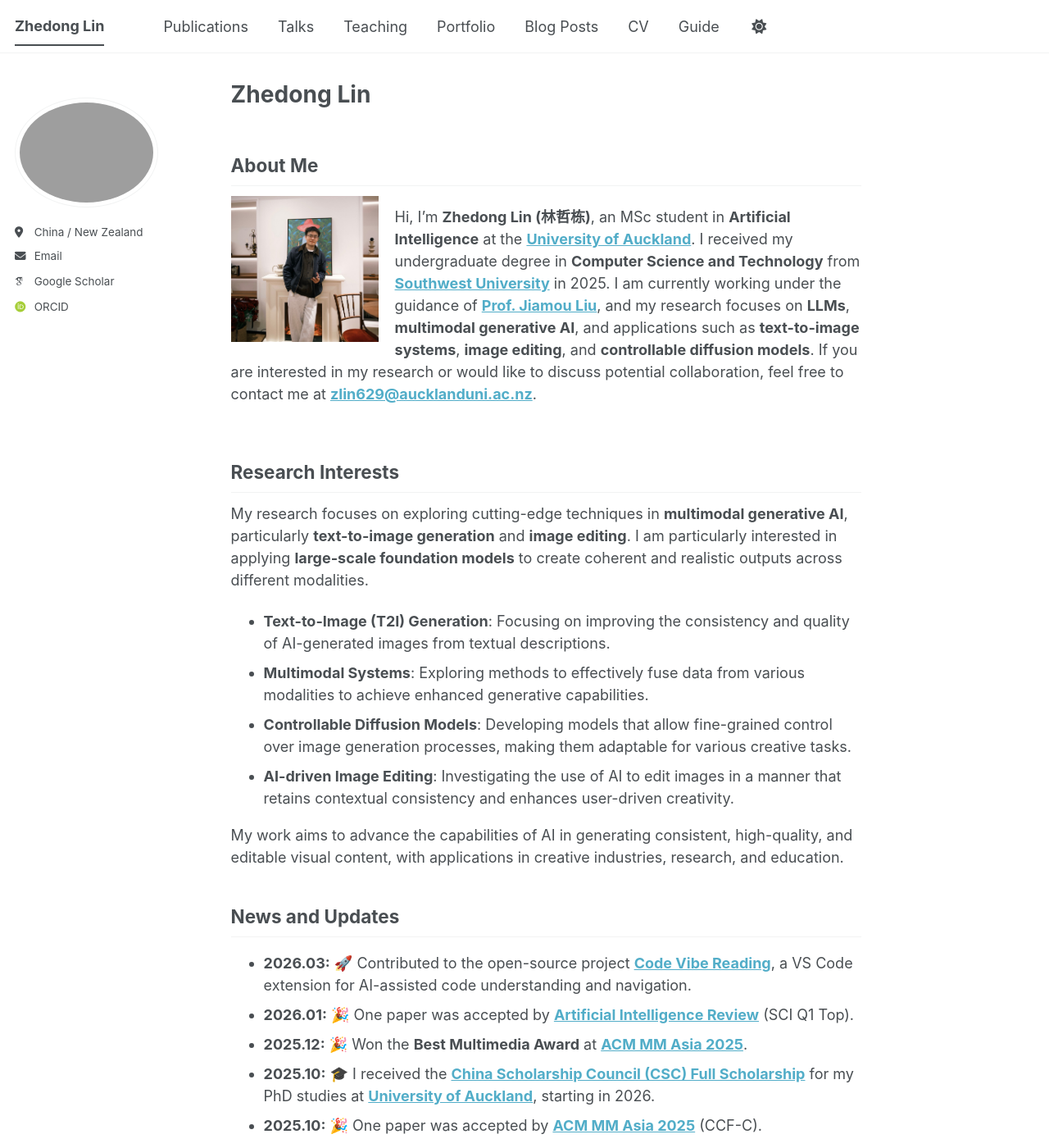
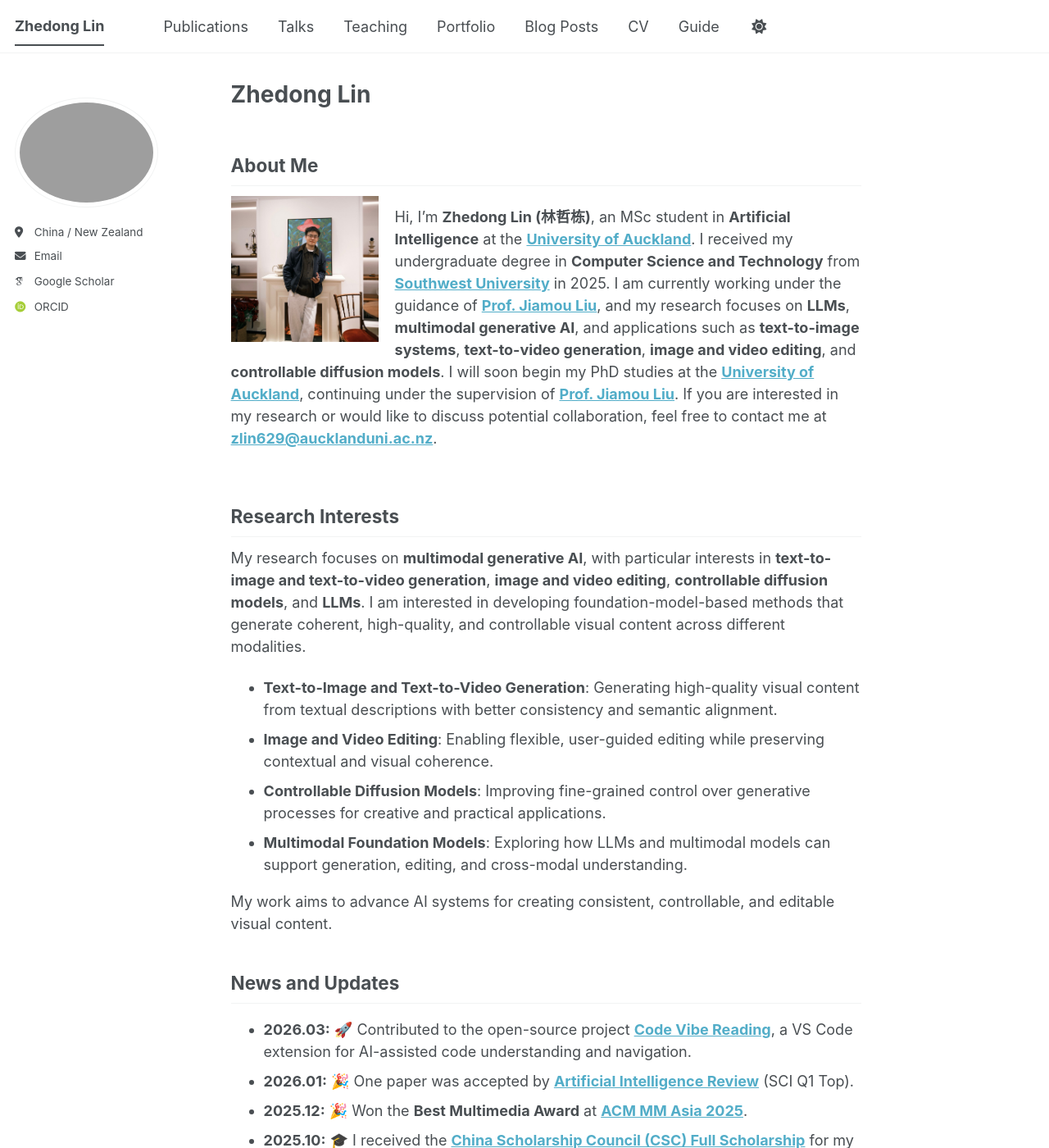
Before and after one commit to Zhedong-Lin/Zhedong-Lin.github.io, a Jekyll site: the page built from _pages/about.md, in a window 1280 px wide and 1400 px high. Shown: the whole window at 82% size. Built offline with Jekyll 4.4.1, drawn with Linux system fonts in a browser that asks for light colours; some web fonts are replaced; a script bundle is joined from its source files by our own code; library files that are not in the unit come from our copies.

Commit message:
Update about.md

```diff
--- a/_pages/about.md
+++ b/_pages/about.md
@@ -13,23 +13,22 @@ redirect_from:
      alt="Research overview"
      style="float: left; margin: 0 20px 15px 0; width: 180px;">
 
-Hi, I’m **Zhedong Lin (林哲栋)**, an MSc student in **Artificial Intelligence** at the [**University of Auckland**](https://www.auckland.ac.nz/en.html). I received my undergraduate degree in **Computer Science and Technology** from [**Southwest University**](https://www.swu.edu.cn/) in 2025. I am currently working under the guidance of [**Prof. Jiamou Liu**](https://www.liuailab.org/), and my research focuses on **LLMs**, **multimodal generative AI**, and applications such as **text-to-image systems**, **image editing**, and **controllable diffusion models**. If you are interested in my research or would like to discuss potential collaboration, feel free to contact me at **[zlin629@aucklanduni.ac.nz](mailto:zlin629@aucklanduni.ac.nz)**.
+Hi, I’m **Zhedong Lin (林哲栋)**, an MSc student in **Artificial Intelligence** at the [**University of Auckland**](https://www.auckland.ac.nz/en.html). I received my undergraduate degree in **Computer Science and Technology** from [**Southwest University**](https://www.swu.edu.cn/) in 2025. I am currently working under the guidance of [**Prof. Jiamou Liu**](https://www.liuailab.org/), and my research focuses on **LLMs**, **multimodal generative AI**, and applications such as **text-to-image systems**, **text-to-video generation**, **image and video editing**, and **controllable diffusion models**. I will soon begin my PhD studies at the [**University of Auckland**](https://www.auckland.ac.nz/en.html), continuing under the supervision of [**Prof. Jiamou Liu**](https://www.liuailab.org/). If you are interested in my research or would like to discuss potential collaboration, feel free to contact me at **[zlin629@aucklanduni.ac.nz](mailto:zlin629@aucklanduni.ac.nz)**.
+
 
 <div style="clear: both;"></div>
 
 
-
 ## Research Interests
 
-My research focuses on exploring cutting-edge techniques in **multimodal generative AI**, particularly **text-to-image generation** and **image editing**. I am particularly interested in applying **large-scale foundation models** to create coherent and realistic outputs across different modalities.
+My research focuses on **multimodal generative AI**, with particular interests in **text-to-image and text-to-video generation**, **image and video editing**, **controllable diffusion models**, and **LLMs**. I am interested in developing foundation-model-based methods that generate coherent, high-quality, and controllable visual content across different modalities.
 
-- **Text-to-Image (T2I) Generation**: Focusing on improving the consistency and quality of AI-generated images from textual descriptions.
-- **Multimodal Systems**: Exploring methods to effectively fuse data from various modalities to achieve enhanced generative capabilities.
-- **Controllable Diffusion Models**: Developing models that allow fine-grained control over image generation processes, making them adaptable for various creative tasks.
-- **AI-driven Image Editing**: Investigating the use of AI to edit images in a manner that retains contextual consistency and enhances user-driven creativity.
+* **Text-to-Image and Text-to-Video Generation**: Generating high-quality visual content from textual descriptions with better consistency and semantic alignment.
+* **Image and Video Editing**: Enabling flexible, user-guided editing while preserving contextual and visual coherence.
+* **Controllable Diffusion Models**: Improving fine-grained control over generative processes for creative and practical applications.
+* **Multimodal Foundation Models**: Exploring how LLMs and multimodal models can support generation, editing, and cross-modal understanding.
 
-My work aims to advance the capabilities of AI in generating consistent, high-quality, and editable visual content, with applications in creative industries, research, and education.
-
+My work aims to advance AI systems for creating consistent, controllable, and editable visual content.
 
 
 ## News and Updates
```
